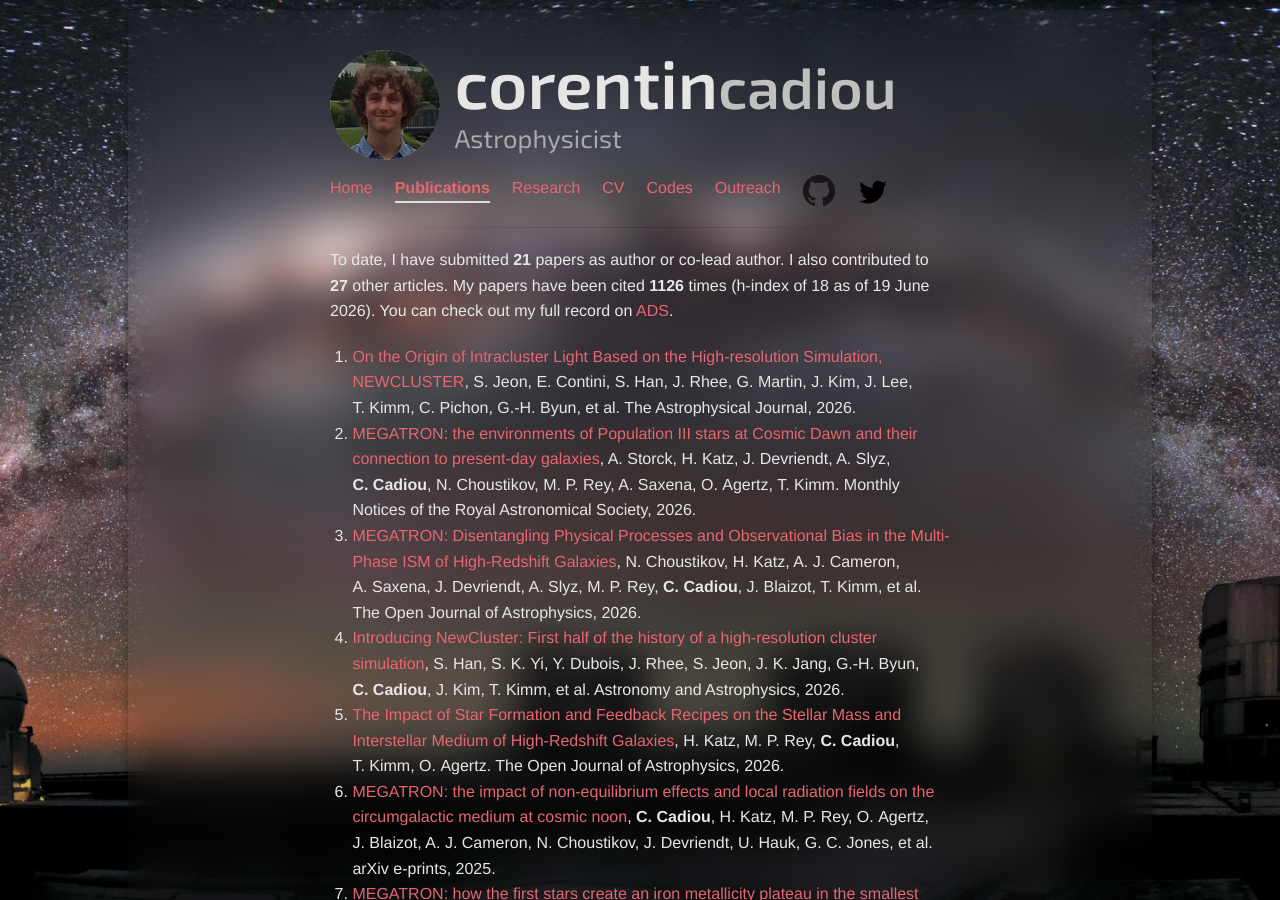
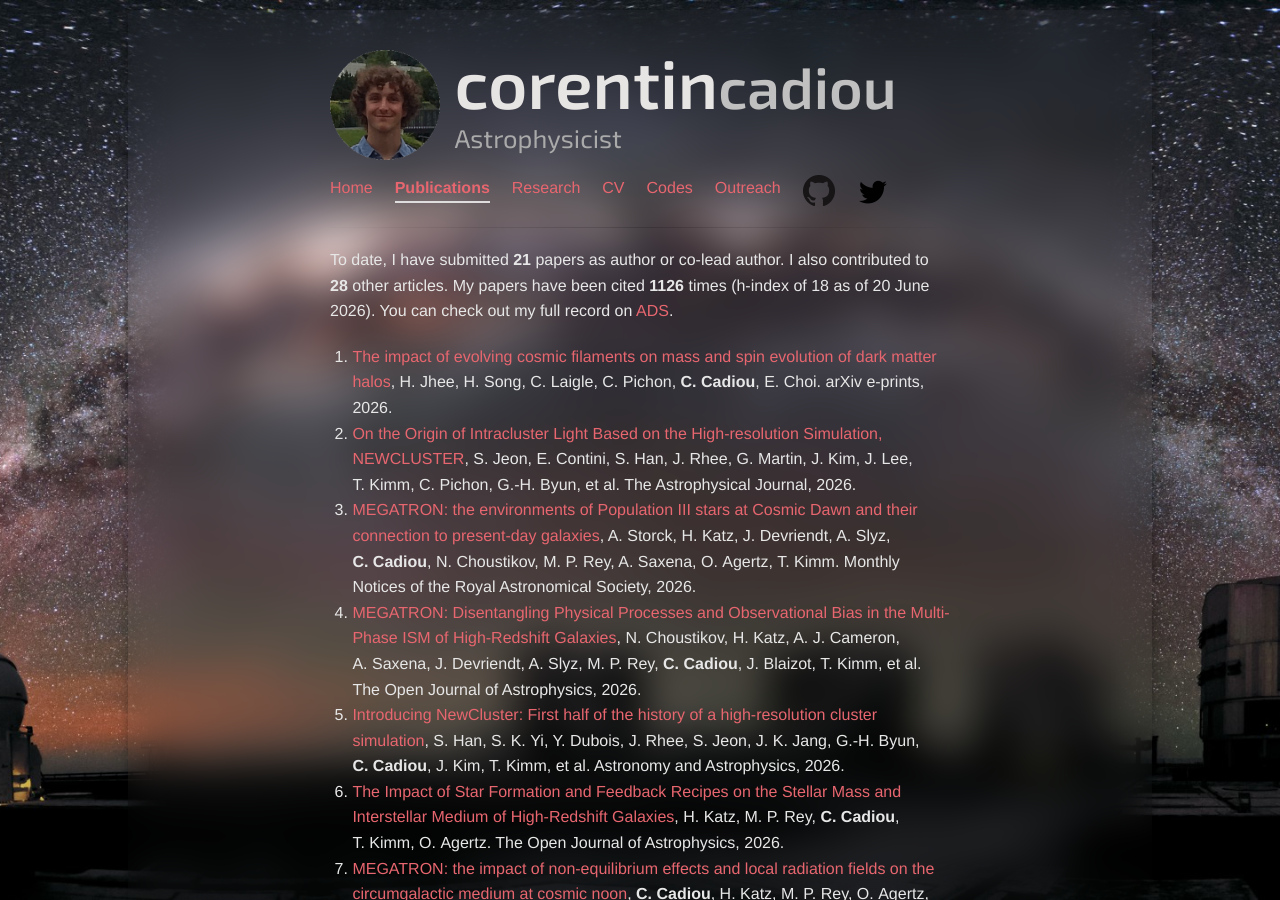
Before and after one commit to cphyc/cphyc.github.io, a Jekyll site: the page built from publications/index.html, in a window 1280 px wide and 900 px high. Built offline with Jekyll 4.4.1, drawn with Linux system fonts in a browser that asks for light colours; nearby versions of some CDN libraries.

Commit message:
Update publications and CV [skip ci]
Automated update via GitHub Actions

```diff
--- a/publications/index.html
+++ b/publications/index.html
@@ -7,11 +7,35 @@ description: My Publications
 
 <p>
   To date, I have submitted <b>21</b> papers as author or co-lead author.
-  I also contributed to <b>27</b> other articles.
-  My papers have been cited <b>1126</b> times (h-index of 18 as of 19 June 2026).
+  I also contributed to <b>28</b> other articles.
+  My papers have been cited <b>1126</b> times (h-index of 18 as of 20 June 2026).
   You can check out my full record on <a href="https://ui.adsabs.harvard.edu/search/q=((author%3A%22Cadiou%2C%20C%22))%20-bibstem%3A%22zndo%22%20collection%3Aastronomy&sort=date%20desc%2C%20bibcode%20desc&p_=0" target="_blank">ADS</a>.
 </p>
 <ol>
+
+  <li>
+    <a href="https://arxiv.org/abs/2606.19443">The impact of evolving cosmic filaments on mass and spin evolution of dark matter halos</a>,
+
+
+      H.&nbsp;Jhee,
+
+
+      H.&nbsp;Song,
+
+
+      C.&nbsp;Laigle,
+
+
+      C.&nbsp;Pichon,
+
+    <b>
+      C.&nbsp;Cadiou</b>,
+
+
+      E.&nbsp;Choi.
+
+    arXiv e-prints, 2026.
+  </li>
 
   <li>
     <a href="https://arxiv.org/abs/2512.06098">On the Origin of Intracluster Light Based on the High-resolution Simulation, NEWCLUSTER</a>,
```
Also changed, not shown: 2 other files.
